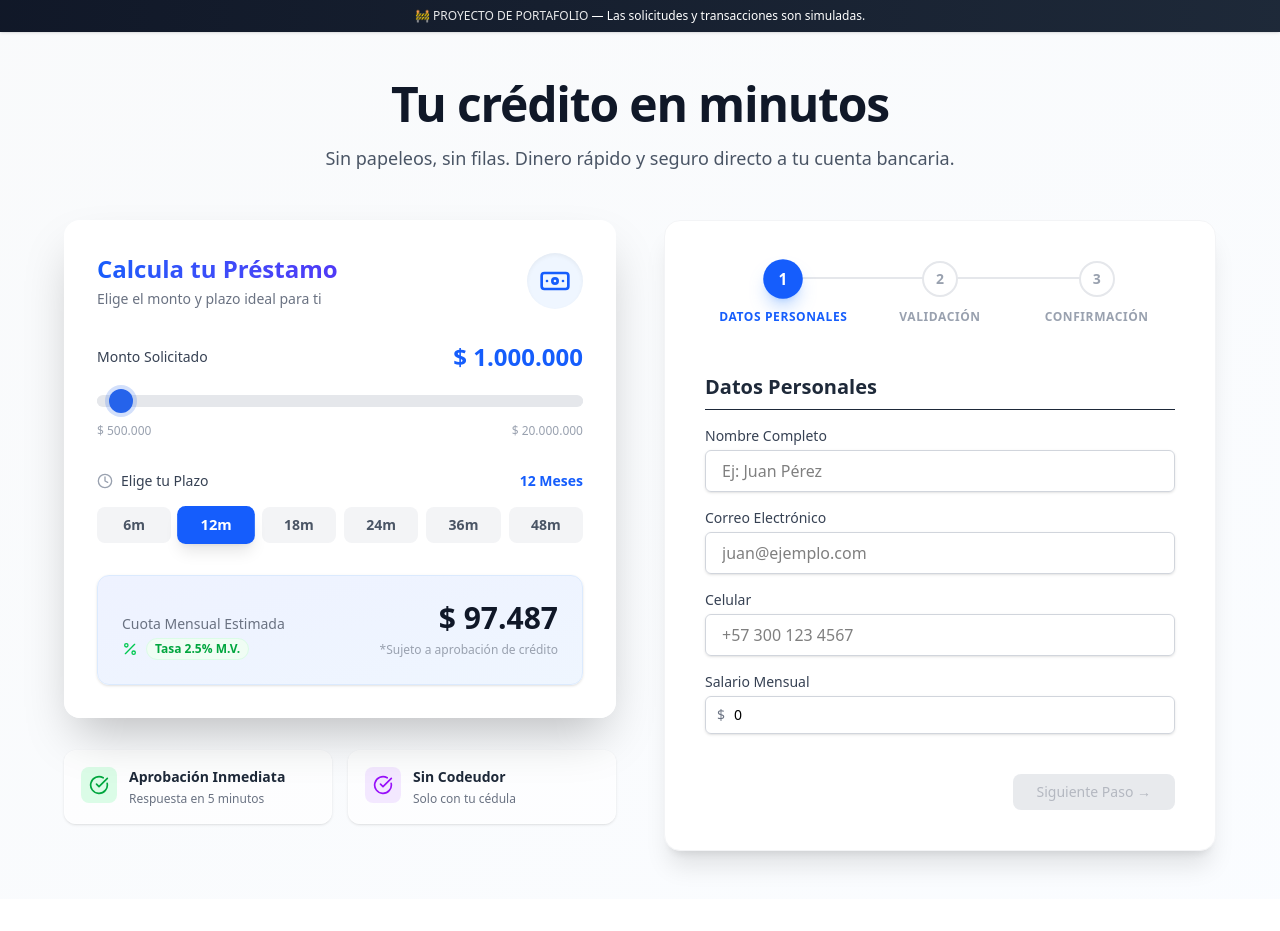
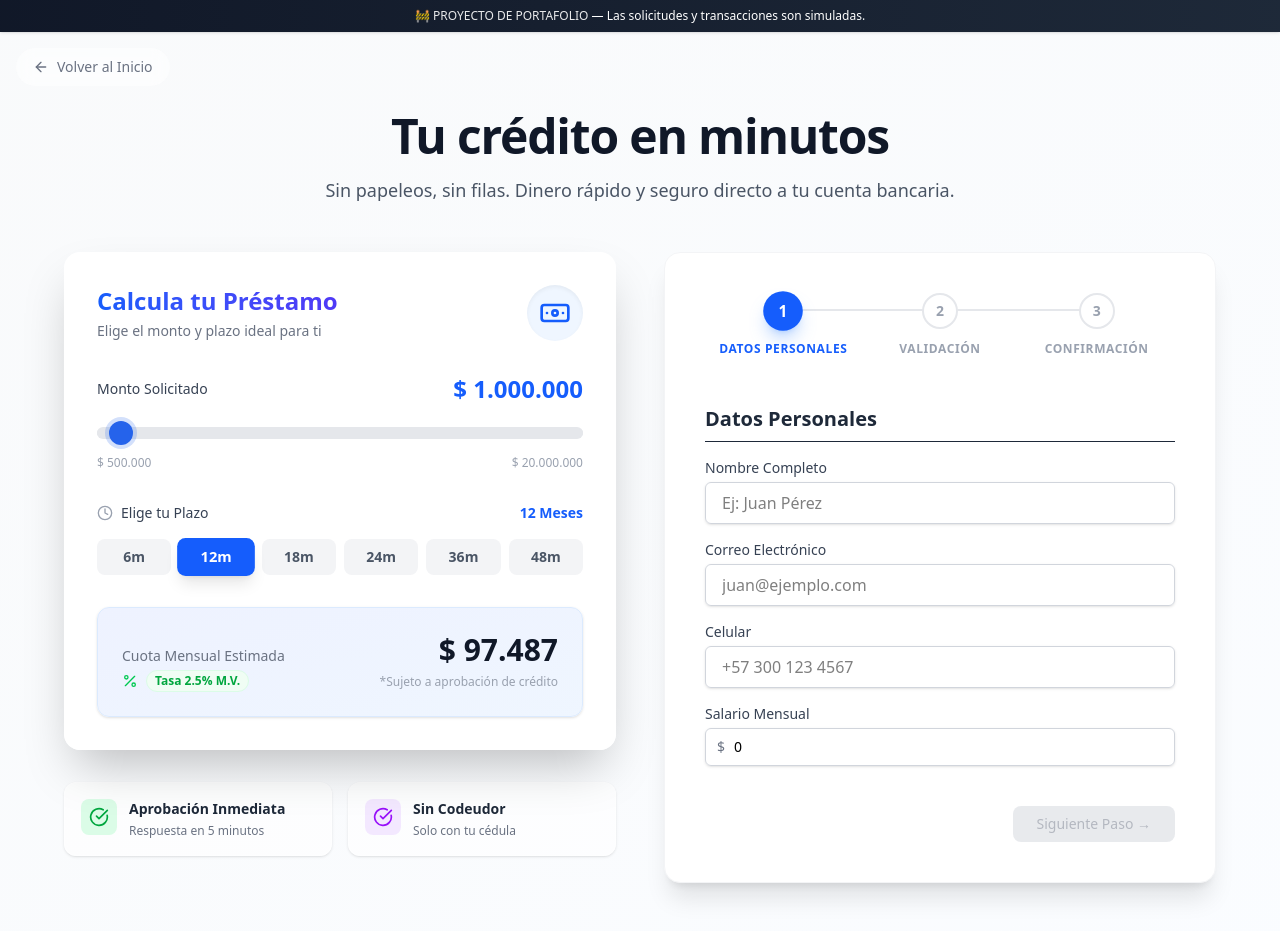
Before and after one commit to anmawex/spyrra, a Next.js app: page /solicitar in a window 1280 px wide. Before the commit the page ends 899 px from the top, so only its background shows below. Built offline with nearby package versions, Linux system fonts and the light colour scheme.

Commit message:
feat(nav): add 'back to home' buttons in dashboard and loan application

```diff
--- a/features/dashboard/components/ClientDashboard.tsx
+++ b/features/dashboard/components/ClientDashboard.tsx
@@ -1,9 +1,10 @@
 'use client'
 
 import { useState } from 'react'
+import Link from 'next/link'
 import { Skeleton } from '@/components/ui/Skeleton'
 import { Button } from '@/components/ui/Button'
-import { CreditCard, Calendar, CheckCircle, AlertCircle, RefreshCw } from 'lucide-react'
+import { CreditCard, Calendar, CheckCircle, AlertCircle, RefreshCw, ArrowLeft } from 'lucide-react'
 
 // --- Tipos ---
 interface PaymentInstallment {
@@ -135,7 +136,14 @@ export function ClientDashboard() {
   // --- Vista Login ---
   if (!isLoggedIn) {
     return (
-      <div className="min-h-screen flex items-center justify-center bg-gray-50 px-4">
+      <div className="min-h-screen flex items-center justify-center bg-gray-50 px-4 relative">
+        <div className="absolute top-4 left-4">
+          <Link href="/" className="flex items-center gap-2 text-gray-500 hover:text-blue-600 font-medium transition-colors bg-white px-4 py-2 rounded-full shadow-sm hover:shadow-md border border-gray-100">
+            <ArrowLeft className="w-4 h-4" />
+            <span className="text-sm">Volver al Inicio</span>
+          </Link>
+        </div>
+
         <div className="max-w-md w-full bg-white rounded-xl shadow-lg p-8 space-y-6">
           <div className="text-center">
             <h1 className="text-2xl font-bold text-gray-900">Acceso Clientes</h1>
@@ -184,9 +192,14 @@ export function ClientDashboard() {
       {/* Header */}
       <div className="bg-white shadow">
         <div className="max-w-7xl mx-auto px-4 sm:px-6 lg:px-8 py-6 flex justify-between items-center">
-          <div>
-            <h1 className="text-2xl font-bold text-gray-900">Hola, {userData?.name} 👋</h1>
-            <p className="text-sm text-gray-500">Bienvenido a tu panel financiero</p>
+          <div className="flex items-center gap-4">
+            <Link href="/" className="p-2 -ml-2 rounded-full hover:bg-gray-100 transition-colors group" title="Volver al inicio">
+               <ArrowLeft className="w-5 h-5 text-gray-400 group-hover:text-blue-600 transition-colors" />
+            </Link>
+            <div>
+              <h1 className="text-2xl font-bold text-gray-900">Hola, {userData?.name} 👋</h1>
+              <p className="text-sm text-gray-500">Bienvenido a tu panel financiero</p>
+            </div>
           </div>
           <Button variant="secondary" size="sm" onClick={() => setIsLoggedIn(false)}>
             Cerrar Sesión
@@ -211,7 +224,7 @@ export function ClientDashboard() {
                 </div>
                 <h3 className="text-lg font-medium text-gray-900">No tienes créditos activos</h3>
                 <p className="text-gray-500 mt-2 mb-6">¿Necesitas dinero extra hoy mismo?</p>
-                <Button onClick={() => window.location.href = '/'}>Solicitar Nuevo Crédito</Button>
+                <Button onClick={() => window.location.href = '/solicitar'}>Solicitar Nuevo Crédito</Button>
 
                 {rejectedLoans.length > 0 && (
                    <div className="mt-8 pt-6 border-t">
--- a/features/loans/components/LoanApplication.tsx
+++ b/features/loans/components/LoanApplication.tsx
@@ -5,7 +5,8 @@ import dynamic from 'next/dynamic'
 import { Step1PersonalInfo } from '@/features/loans/components/wizard/Step1'
 import { Step2Identity } from '@/features/loans/components/wizard/Step2'
 import { useLoanStore } from '@/features/loans/store/useLoanStore'
-import { CheckCircle } from 'lucide-react'
+import { CheckCircle, ArrowLeft } from 'lucide-react'
+import Link from 'next/link'
 
 // Importación dinámica para evitar conflictos de SSR con Apollo Client
 const Step3Summary = dynamic(() => import('@/features/loans/components/wizard/Step3').then(mod => mod.Step3Summary), {
@@ -57,10 +58,18 @@ export function LoanApplication() {
   const { currentStep } = useLoanStore()
 
   return (
-    <div className="min-h-screen bg-gradient-to-br from-gray-50 to-blue-50/30 flex flex-col items-center py-12 px-4 sm:px-6 lg:px-8">
+    <div className="min-h-screen bg-gradient-to-br from-gray-50 to-blue-50/30 flex flex-col items-center py-12 px-4 sm:px-6 lg:px-8 relative">
+
+      {/* Botón Volver */}
+      <div className="absolute top-4 left-4 z-10">
+        <Link href="/" className="flex items-center gap-2 text-gray-500 hover:text-blue-600 font-medium transition-colors bg-white/50 hover:bg-white px-4 py-2 rounded-full backdrop-blur-sm border border-transparent hover:border-gray-200">
+          <ArrowLeft className="w-4 h-4" />
+          <span className="text-sm">Volver al Inicio</span>
+        </Link>
+      </div>
 
       {/* Header Visual */}
-      <div className="text-center mb-12 max-w-2xl">
+      <div className="text-center mb-12 max-w-2xl mt-8">
         <h1 className="text-4xl font-extrabold text-gray-900 tracking-tight sm:text-5xl mb-4">
           Tu crédito en minutos
         </h1>
```
